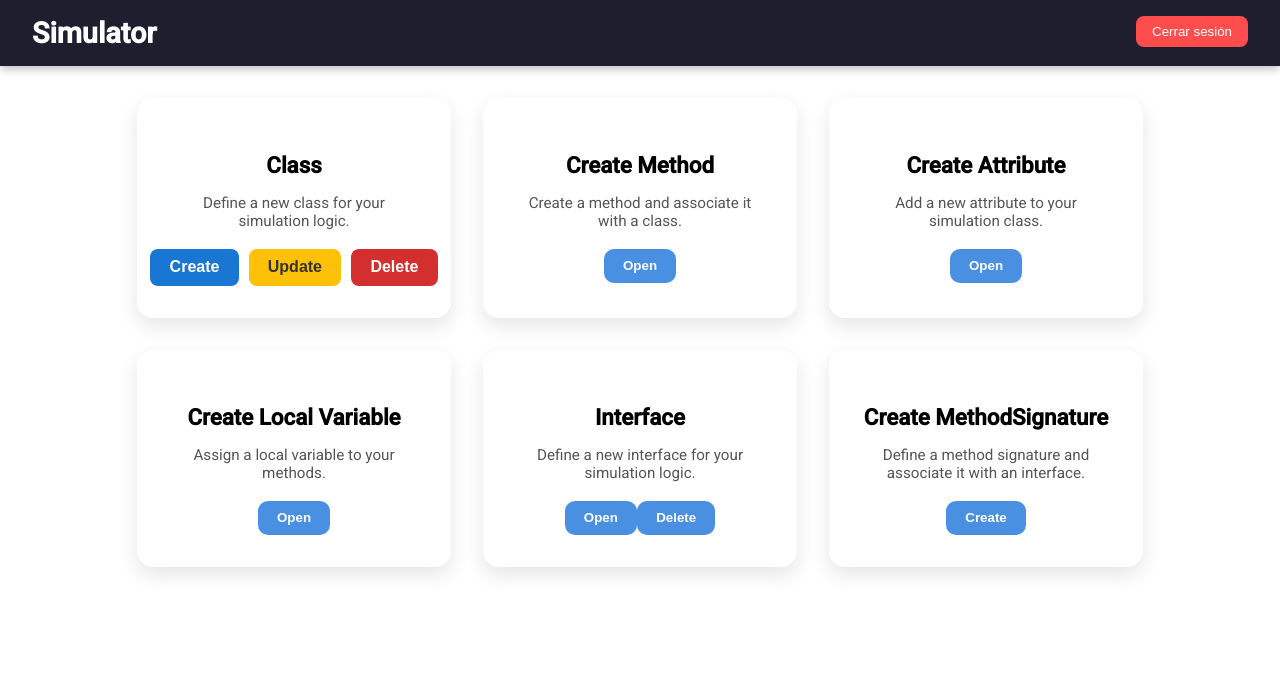
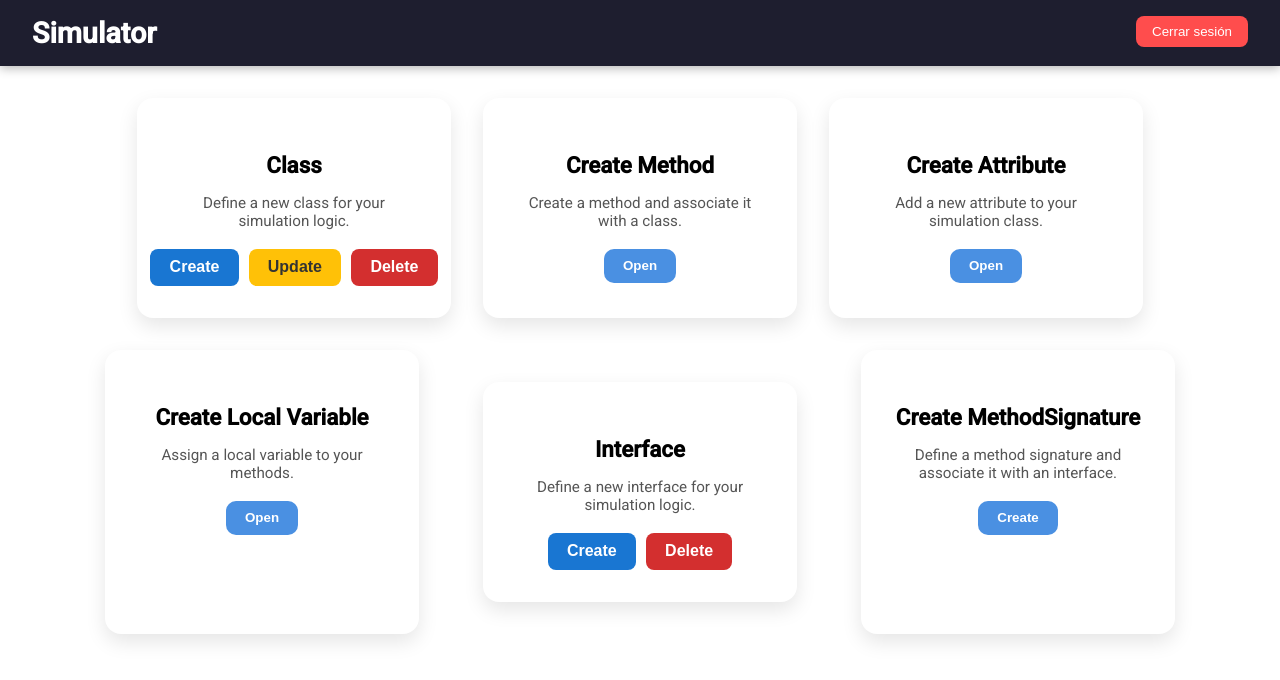
Before and after one commit to MatiasTrujillo/Proyecto_de_Diseno_de_Aplicaciones_2, an Angular app in the folder frontend/: page /navMenu in a window 1280 px wide. Shown: the top 680 px of the page. Built offline with nearby package versions, Linux system fonts and the light colour scheme.

Commit message:
[FIX] clean interfaceUI create and delete button

```diff
--- a/frontend/src/app/Interfaces/deleteinterface/deleteinterface.component.css
+++ b/frontend/src/app/Interfaces/deleteinterface/deleteinterface.component.css
@@ -9,3 +9,9 @@
   font-weight: bold;
   margin-bottom: 10px;
 }
+
+.button-container {
+    display: flex;
+    justify-content: flex-end;
+    margin-top: 16px;
+}
--- a/frontend/src/app/Interfaces/deleteinterface/deleteinterface.component.html
+++ b/frontend/src/app/Interfaces/deleteinterface/deleteinterface.component.html
@@ -12,5 +12,7 @@
     <option *ngFor="let i of interfaces" [value]="i.id">{{ i.name }}</option>
   </select>
   <br /><br />
-  <button type="submit">Delete</button>
+  <div class="button-container">
+      <button mat-raised-button color="primary" type="submit">Delete</button>
+  </div>
 </form>
--- a/frontend/src/app/nav-menu/nav-menu.component.html
+++ b/frontend/src/app/nav-menu/nav-menu.component.html
@@ -36,12 +36,16 @@
     <button (click)="openModal('localVariable')">Open</button>
   </div>
 
+<div class="card-container">
   <div class="card">
     <h3>Interface</h3>
     <p>Define a new interface for your simulation logic.</p>
-    <button (click)="openModal('interface')">Open</button>
-    <button class="danger" (click)="openModal('deleteinterface')">Delete</button>
+    <div class="button-group">
+      <button class="primary" (click)="openModal('interface')">Create</button>
+      <button class="danger" (click)="openModal('deleteinterface')">Delete</button>
+    </div>
   </div>
+</div>
 
   <div class="card">
     <h3>Create MethodSignature</h3>
```
